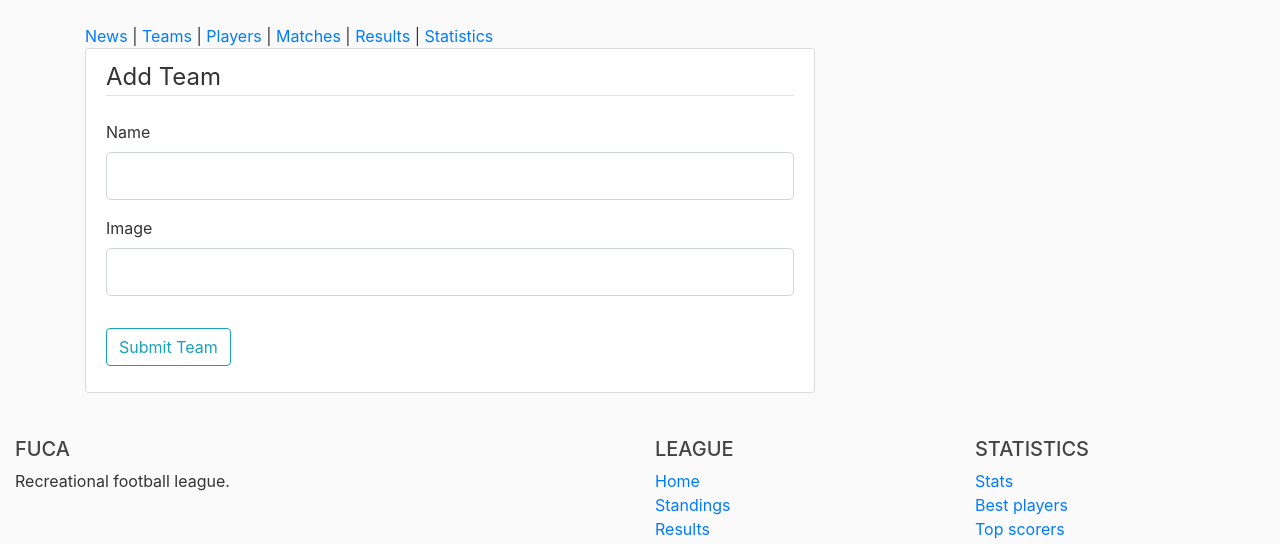
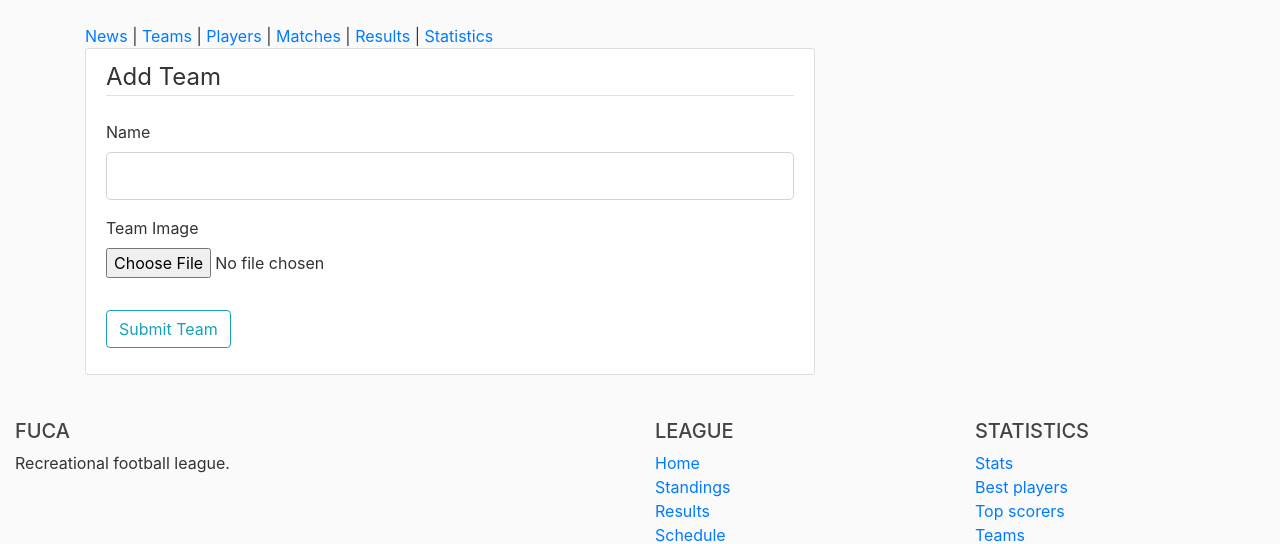
Before and after one commit to urosisakovic/FUCA, a Flask app: page /admin/teams in a window 1280 px wide. Shown: the part 56-600 px from the top of the page. Run offline with Flask 2, Linux system fonts and the light colour scheme; some libraries are stand-ins or nearby versions.

Commit message:
Added an option to upload team image

```diff
--- a/src/fuca/forms.py
+++ b/src/fuca/forms.py
@@ -1,4 +1,5 @@
 from flask_wtf import FlaskForm
+from flask_wtf.file import FileField, FileAllowed
 from wtforms import BooleanField, PasswordField, StringField, SubmitField
 from wtforms.validators import DataRequired, Email
 
@@ -19,7 +20,7 @@ class AdminNewsForm(FlaskForm):
 
 class AdminTeamForm(FlaskForm):
     name = StringField('Name', validators=[DataRequired()])
-    image = StringField('Image', validators=[DataRequired()])
+    image = FileField("Team Image", validators=[FileAllowed(['jpg', 'jpeg', 'png'])])
     submit = SubmitField('Submit Team')
 
 
--- a/src/fuca/routes/admin_routes.py
+++ b/src/fuca/routes/admin_routes.py
@@ -1,8 +1,9 @@
+import os
 from datetime import datetime
 
 from flask import flash, redirect, render_template, url_for
 
-from fuca import app, dummydata
+from fuca import app, db
 from fuca.forms import (AdminMatchForm, AdminNewsForm, AdminPlayerForm,
                         AdminResultForm, AdminStatsForm, AdminTeamForm,
                         LoginForm)
@@ -20,13 +21,29 @@ def admin_news():
     return render_template('admin/admin-news.html', form=form, title='Admin News')
 
 
+#TODO: Set image filename.
+def save_image(form_image, image_name, team_player):
+    _, f_ext = os.path.splitext(form_image.filename)
+    image_fn = image_name + f_ext
+    image_path = os.path.join(app.root_path, 'static/images/{}/{}'.format(team_player, image_fn))
+    form_image.save(image_path)
+    return image_fn
+
+
+#TODO: Check for unique team name.
 @app.route("/admin/teams", methods=['GET', 'POST'])
 def admin_teams():
     form = AdminTeamForm()
     if form.validate_on_submit():
-        print("Validated")
-    else:
-        print("Not Validated")
+        newTeam = Team(name=form.name.data)
+        db.session.add(newTeam)
+        db.session.commit()
+
+        if form.image.data:
+            image_file = save_image(form.image.data, str(newTeam.id), "teams")
+
+        newTeam.logo_image = image_file
+        db.session.commit()
 
     return render_template('admin/admin-teams.html', form=form, title='Admin Teams')
 
--- a/src/fuca/templates/admin/admin-teams.html
+++ b/src/fuca/templates/admin/admin-teams.html
@@ -2,7 +2,7 @@
 
 {% block admin_content %}
     <div class="content-section">
-        <form method="POST" action="">
+        <form method="POST" action="" enctype="multipart/form-data">
             {{ form.hidden_tag() }}
 
             <fieldset class="form-group">
@@ -22,16 +22,12 @@
                 </div>
 
                 <div class="form-group">
-                    {{ form.image.label(class="form-control-label") }}
+                    {{ form.image.label() }}
+                    {{ form.image(class="form-control-file") }}
                     {% if form.image.errors %}
-                        {{ form.image(class="form-control form-control-lg is-invalid") }}
-                        <div class="invalid-feedback">
-                            {% for error in form.image.errors %}
-                                <span> {{ error }} </span>
-                            {% endfor %}
-                        </div>
-                    {% else %}
-                        {{ form.image(class="form-control form-control-lg") }}
+                        {% for error in form.image.errors %}
+                            <span class="text-danger"> {{ error }} </span><br>
+                        {% endfor %}
                     {% endif %}
                 </div>
 
```
Also changed, not shown: src/fuca/site.db, src/fuca/static/images/teams/7.png (added), src/fuca/static/images/teams/8.png (added).
